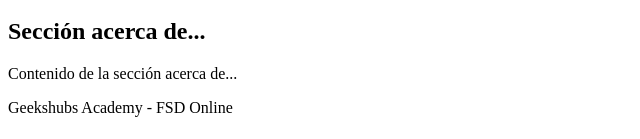
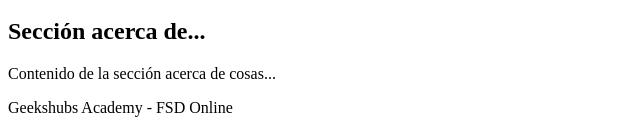
Before and after one commit to JoseAngelCabanes/GithubPages, a plain HTML site: page index.html in a window 1280 px wide. Shown: the part 658-797 px from the top of the page, 0-640 px from the left. Drawn offline with Linux system fonts and the light colour scheme.

Commit message:
cambiada la linea dentro de texto p

```diff
--- a/index.html
+++ b/index.html
@@ -44,7 +44,7 @@
     </section>
     <aside>
         <h2>Sección acerca de...</h2>
-        <p>Contenido de la sección acerca de...</p>
+        <p>Contenido de la sección acerca de cosas...</p>
     </aside>
 
     <footer>
```
